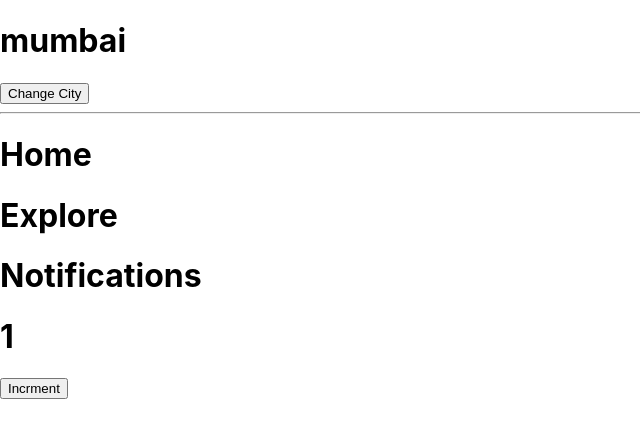
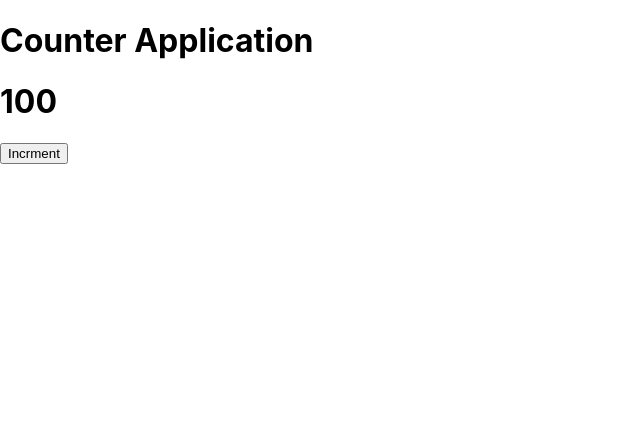
Before and after one commit to sudeshkolekar/my-react-project, a React (Create React App) app: page / in a window 1280 px wide. Shown: the top 438 px of the page, without its empty margins (0-640 px from the left). Built offline with nearby package versions, Linux system fonts and the light colour scheme.

Commit message:
counter application

```diff
--- a/src/App.js
+++ b/src/App.js
@@ -1,39 +1,27 @@
 import { useState } from "react";
 
 function App() {
-  let str1 = "Home";
-  let str2 = "Explore";
-  let str3 = "Notifications";
-  // let counter = 1;
-  let [counter, setCounter] = useState(1);
+  // useState, hooks, Stateful Variable
+  // ES6 Syntax : De-Structureing
+  // let counter = 100;
+  let [counter, setCounter] = useState(100);
 
-  // let city = "mumbai";
-  let [city, setCity] = useState("mumbai");
-  let changeCity = () => {
-    city = "Hello " + city;
+  // Member function,
+  // ES6 Syntax: Arrow Function
+  // React Binding + using Interpolation
+  // How calling this function.
+  let increment = () => {
+    // logical opr
+    counter++;
 
-    // RE-RENDERING THE city value.
-    setCity(city);
-  };
-
-  let increment = () => {
-    // logical part
-    counter++;
-    console.log(counter);
-
-    // DOM Update Part.
+    // dom opr
     setCounter(counter);
   };
 
   return (
     <div>
-      <h1>{city}</h1>
-      <input type="button" value="Change City" onClick={changeCity} />
-      <hr />
-      <h1>{str1}</h1>
-      <h1>{str2}</h1>
-      <h1>{str3}</h1>
-      <h1>{counter}</h1>
+      <h1>Counter Application</h1>
+      <h1> {counter} </h1>
       <input type="button" value="Incrment" onClick={increment} />
     </div>
   );
```
